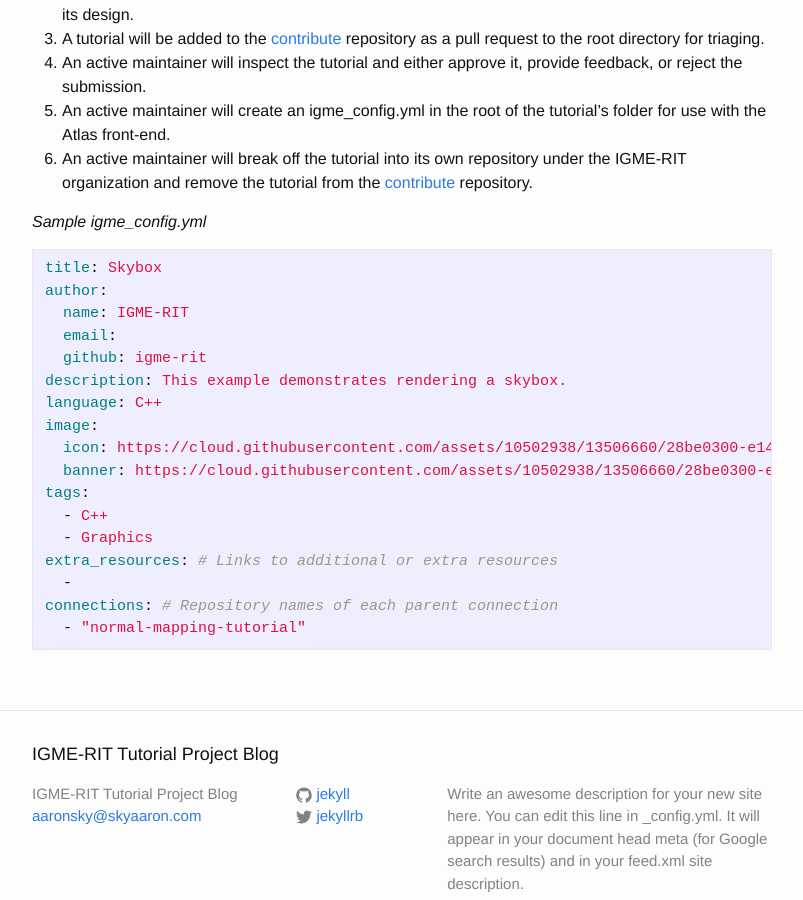
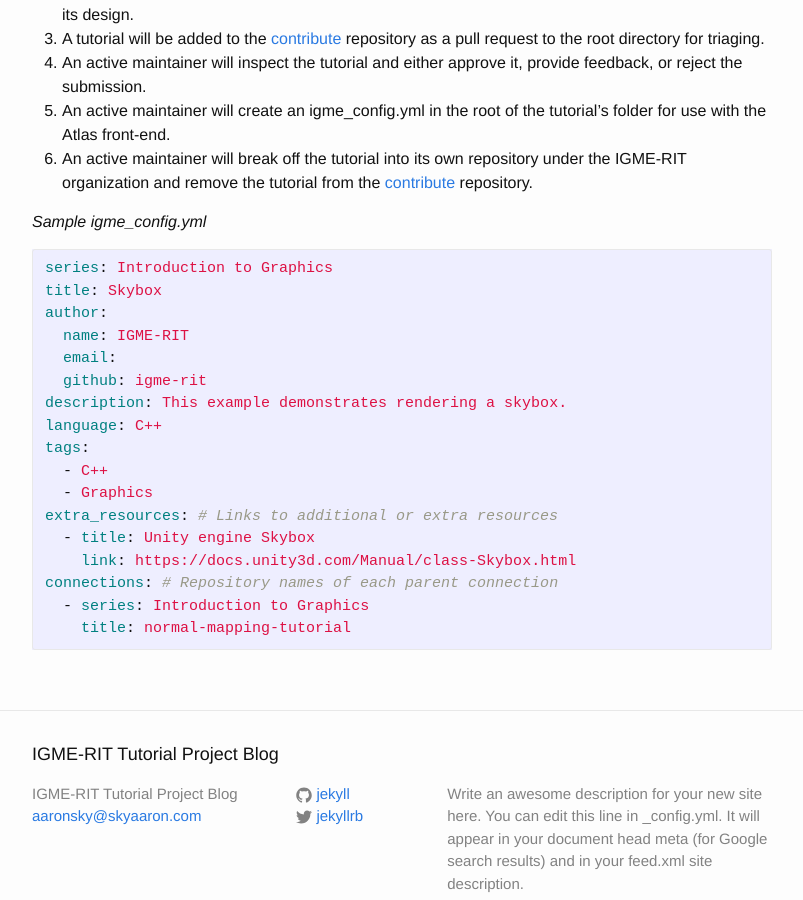
Before and after one commit to IGME-RIT/documentation, a Jekyll site: the page built from design.md, in a window 1280 px wide and 900 px high, scrolled down 2460 px. Shown: the whole window, without its empty margins (238-1041 px from the left). Built offline with Jekyll 4.4.1, drawn with Linux system fonts in a browser that asks for light colours.

Commit message:
Update design.md
Changes reflect new igme_config.yml format

````diff
--- a/design.md
+++ b/design.md
@@ -71,6 +71,7 @@ The flow of contribution for new tutorials to Atlas will be as follows:
 _Sample igme\_config.yml_
 
 ```yaml
+series: Introduction to Graphics
 title: Skybox
 author:
   name: IGME-RIT
@@ -78,14 +79,13 @@ author:
   github: igme-rit
 description: This example demonstrates rendering a skybox.
 language: C++
-image:
-  icon: https://cloud.githubusercontent.com/assets/10502938/13506660/28be0300-e14d-11e5-90e3-b194f14e52bd.PNG
-  banner: https://cloud.githubusercontent.com/assets/10502938/13506660/28be0300-e14d-11e5-90e3-b194f14e52bd.PNG
 tags:
   - C++
   - Graphics
 extra_resources: # Links to additional or extra resources
-  -
+  - title: Unity engine Skybox
+    link: https://docs.unity3d.com/Manual/class-Skybox.html
 connections: # Repository names of each parent connection
-  - "normal-mapping-tutorial"
+  - series: Introduction to Graphics
+    title: normal-mapping-tutorial
 ```
````
